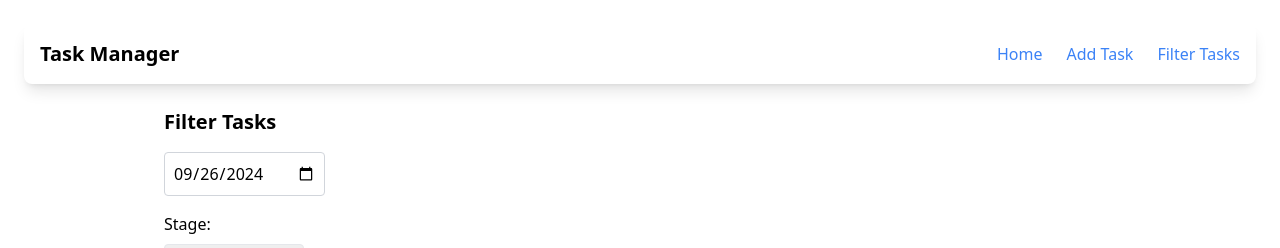
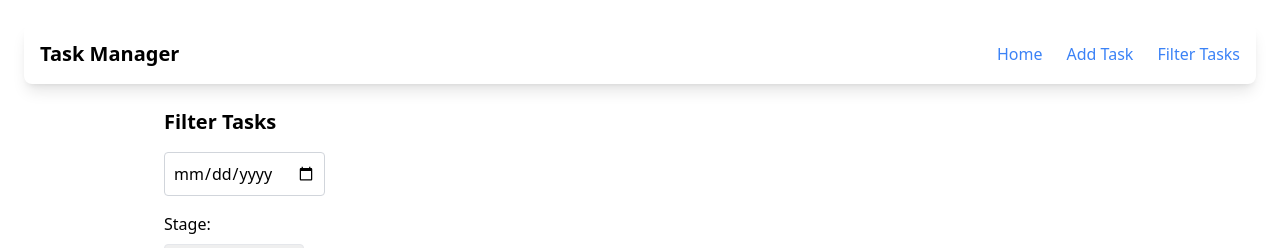
Before and after one commit to dakshilvaghani/albetrious-task-management, a React (Create React App) app in the folder frontend/: page /filter in a window 1280 px wide. Shown: the top 248 px of the page. Built offline with nearby package versions, Linux system fonts and the light colour scheme.

Commit message:
Update FilterTaskByDate.js

```diff
--- a/frontend/src/pages/FilterTaskByDate.js
+++ b/frontend/src/pages/FilterTaskByDate.js
@@ -4,9 +4,7 @@ import DatePicker from "../components/DatePicker";
 import TaskList from "../components/TaskList";
 
 const FilterTasks = () => {
-  const [selectedDate, setSelectedDate] = useState(
-    new Date().toISOString().split("T")[0]
-  );
+  const [selectedDate, setSelectedDate] = useState("");
   const [selectedStage, setSelectedStage] = useState("");
   const [title, setTitle] = useState("");
   const [tasks, setTasks] = useState([]);
```
